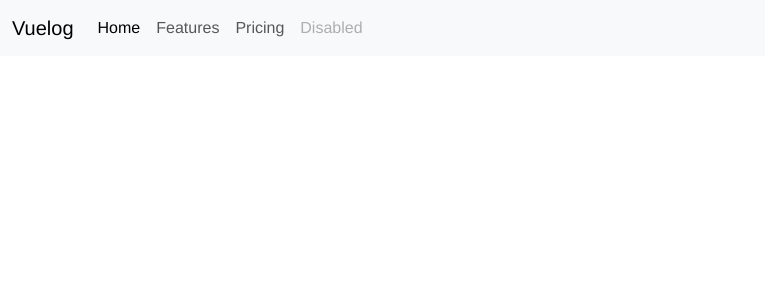
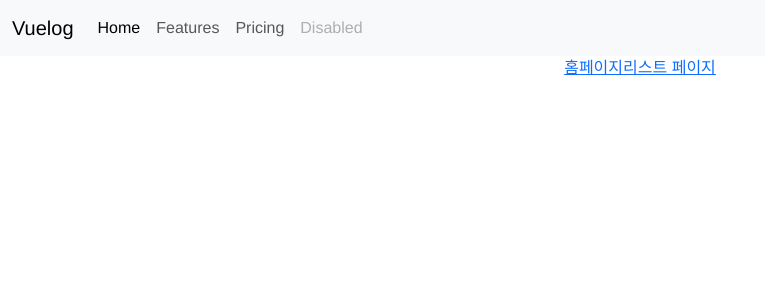
Before and after one commit to soheeyeo/Vue_Practice_02, a Vue app: page / in a window 1280 px wide. Shown: the top 300 px of the page, without its empty margins (0-765 px from the left). Built offline with nearby package versions, Linux system fonts and the light colour scheme.

Commit message:
route 02

```diff
--- a/src/App.vue
+++ b/src/App.vue
@@ -25,7 +25,11 @@
       </div>
     </nav>
 
+    <router-link to="/">홈페이지</router-link>
+    <router-link to="/list">리스트 페이지</router-link>
+
     <router-view :블로그글="블로그글"></router-view>
+
     <!-- <List :블로그글="블로그글" /> -->
 
   </div>
```
